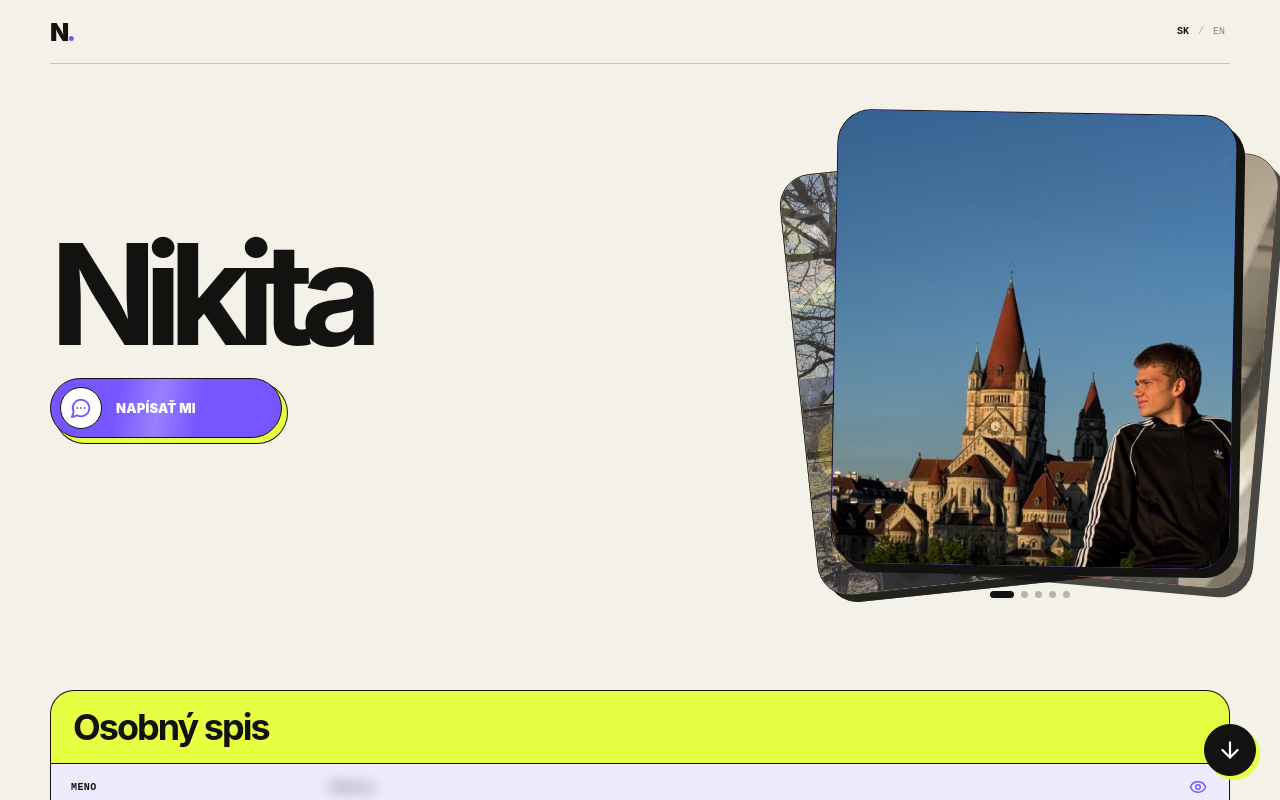
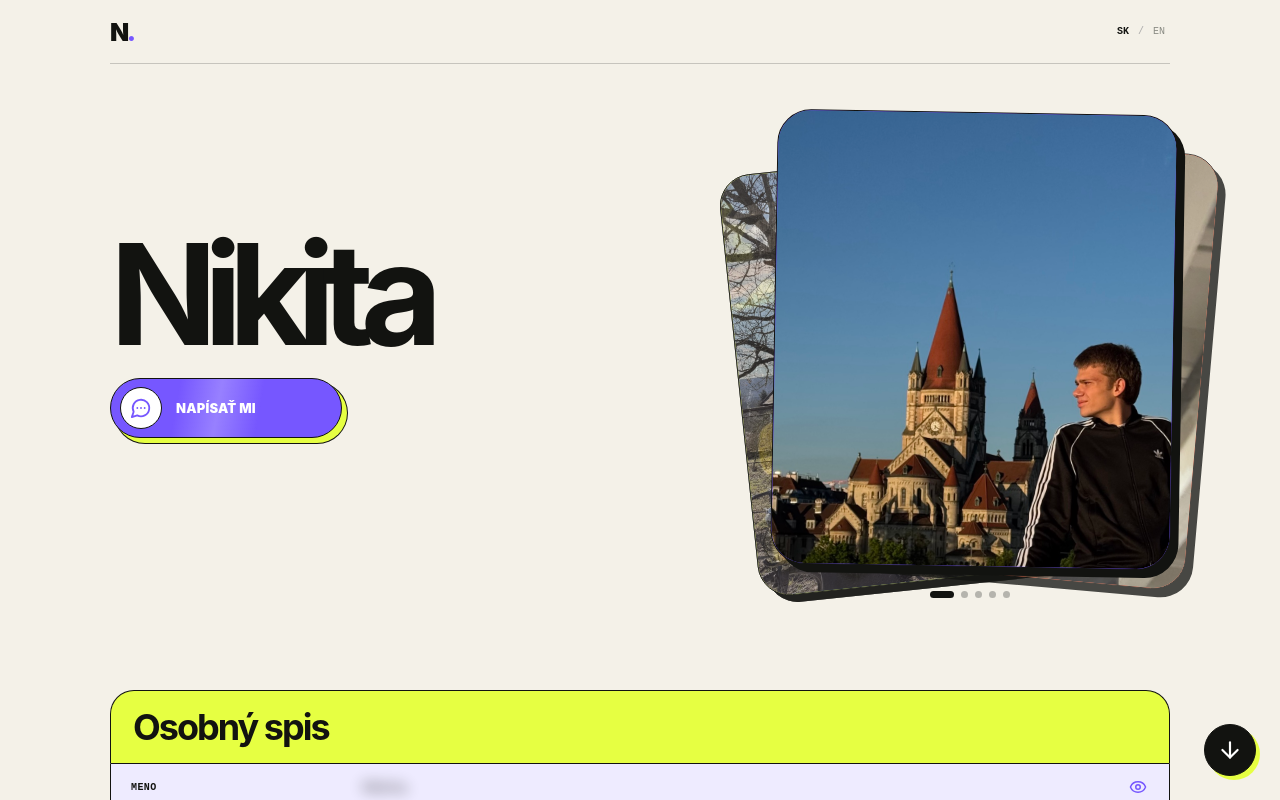
Before and after one commit to geeksaider/geeksaider.github.io, a Vue app: page / in a window 1280 px wide. Shown: the top 800 px of the page. Built offline with nearby package versions, Linux system fonts and the light colour scheme.

Commit message:
Narrow home page layout

```diff
--- a/src/App.vue
+++ b/src/App.vue
@@ -337,7 +337,7 @@ onUnmounted(() => {
 
 <template>
   <div class="app">
-    <header class="topbar container" :class="{ 'inner-topbar': view !== 'home' }" :style="{ '--header-bg': themeColor }">
+    <header class="topbar container" :class="{ 'inner-topbar': view !== 'home', 'home-topbar': view === 'home' }" :style="{ '--header-bg': themeColor }">
       <button class="logo" aria-label="Home" @click="goHome">N<span>.</span></button>
       <div class="language-picker">
         <button :class="{ active: language === 'sk' }" @click="setLanguage('sk')">SK</button>
@@ -346,7 +346,7 @@ onUnmounted(() => {
       </div>
     </header>
 
-    <main v-if="view === 'home'">
+    <main v-if="view === 'home'" class="home-page">
       <section class="profile container">
         <div class="profile-copy">
           <h1>{{ t.title }}</h1>
--- a/src/style.css
+++ b/src/style.css
@@ -17,6 +17,7 @@ a { text-decoration: none; }
 ::selection { background: var(--acid); }
 .app { overflow: hidden; }
 .container { width: min(calc(100% - 40px), 1180px); margin-inline: auto; }
+.home-page .container, .topbar.home-topbar { max-width: 1060px; }
 .topbar { height: 64px; display: grid; grid-template-columns: 1fr 1fr; align-items: center; border-bottom: 1px solid var(--line); }
 .logo { width: fit-content; padding: 0; background: none; border: 0; font-size: 25px; font-weight: 900; letter-spacing: -0.1em; }
 .logo span { color: var(--violet); }
```
